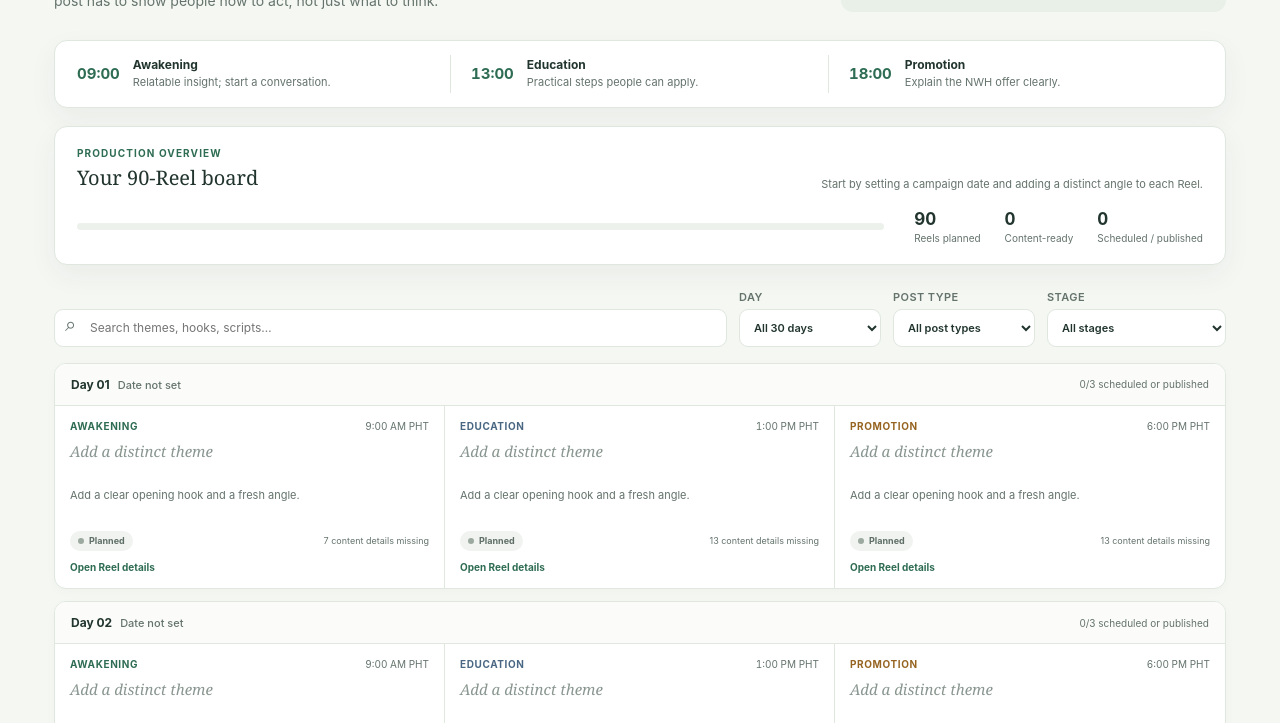
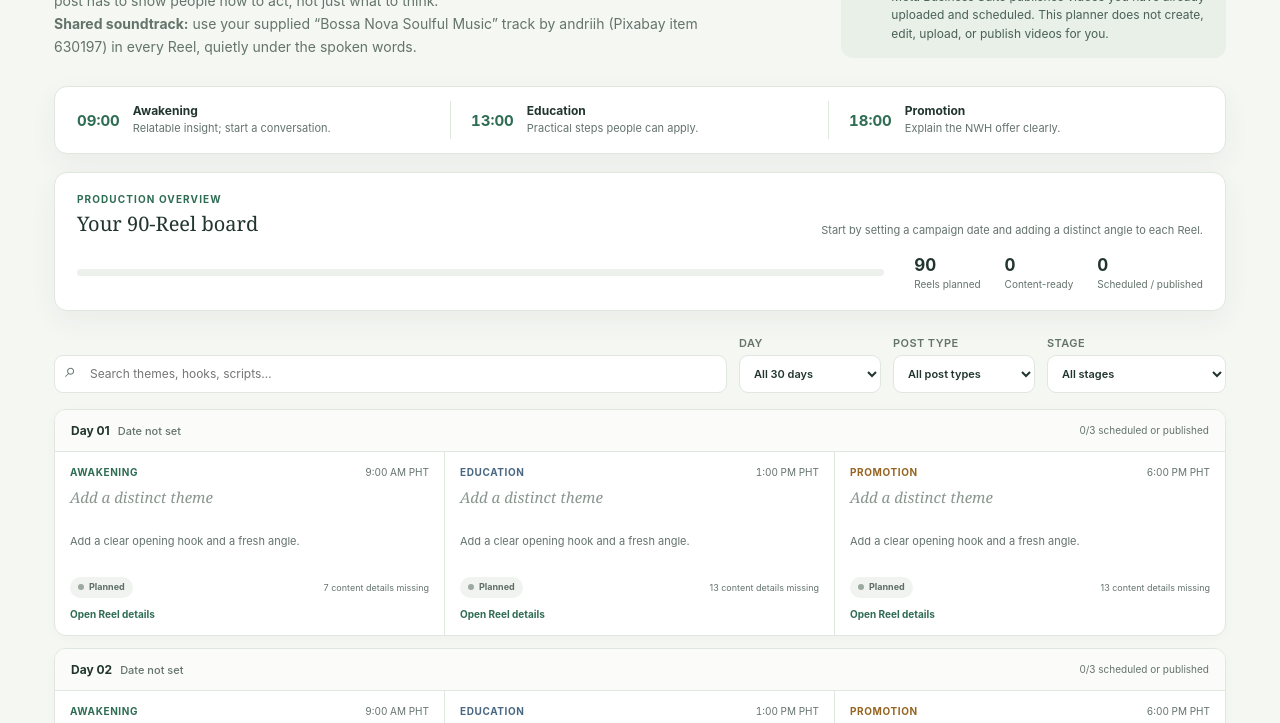
Before and after one commit to thenwhmmxxv-png/narmae-reels-publisher, a plain HTML site: page index.html in a window 1280 px wide. Shown: the part 286-1009 px from the top of the page. Drawn offline with Linux system fonts and the light colour scheme.

Commit message:
Show the shared campaign soundtrack

```diff
--- a/index.html
+++ b/index.html
@@ -38,6 +38,7 @@
           <p class="eyebrow">30-day campaign · Facebook only · PHT</p>
           <h1 id="page-title">Plan the work. Publish with care.</h1>
           <p class="intro-copy">Track 90 distinct Reels from first idea through Meta Business Suite scheduling. Every educational post has to show people how to act, not just what to think.</p>
+          <p class="intro-copy"><strong>Shared soundtrack:</strong> use your supplied “Bossa Nova Soulful Music” track by andriih (Pixabay item 630197) in every Reel, quietly under the spoken words.</p>
         </div>
         <aside class="workflow-note">
           <span class="note-icon" aria-hidden="true">✓</span>
```
